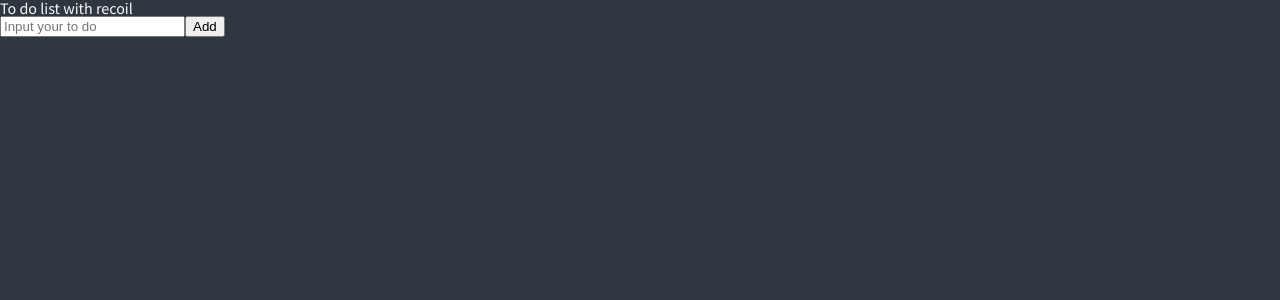
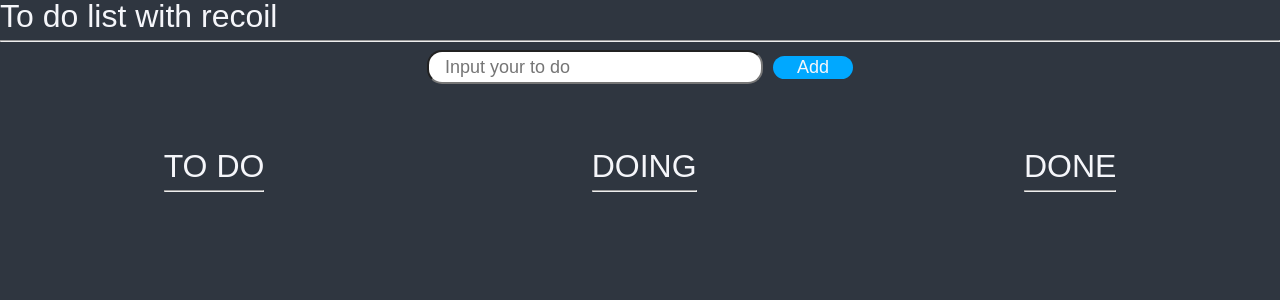
Before and after one commit to ezdar2743/To-do-list-recoil, a React (Create React App) app in the folder todo-recoil/: page / in a window 1280 px wide. Shown: the top 300 px of the page. Built offline with nearby package versions, Linux system fonts and the light colour scheme.

Commit message:
recoil selector and handle style form

```diff
--- a/todo-recoil/src/App.tsx
+++ b/todo-recoil/src/App.tsx
@@ -59,6 +59,9 @@ a{
 text-decoration: none;
 color:inherit;
 }
+h1{
+  font-size: 32px;
+}
 `;
 
 const App = () => {
--- a/todo-recoil/src/atoms.ts
+++ b/todo-recoil/src/atoms.ts
@@ -1,4 +1,4 @@
-import { atom } from 'recoil';
+import { atom, selector } from 'recoil';
 
 
 export interface IToDos{
@@ -7,3 +7,15 @@ export interface IToDos{
     id: number;
 }
 export const toDoState = atom<IToDos[]>({key:"toDoList", default:[]})
+
+export const toDoSelector = selector({
+    key: "toDoSelector",
+    get:({get})=>{
+        const toDos = get(toDoState);
+        return [
+            toDos.filter(toDo => toDo.category ==="TO_DO"),
+            toDos.filter(toDo => toDo.category ==="DOING"),
+            toDos.filter(toDo => toDo.category ==="DONE"),
+        ]
+    }
+})
--- a/todo-recoil/src/components/ToDo.tsx
+++ b/todo-recoil/src/components/ToDo.tsx
@@ -1,6 +1,22 @@
 import React from 'react';
 import { useSetRecoilState } from 'recoil';
+import styled from 'styled-components';
 import { IToDos, toDoState } from '../atoms';
+const Btn = styled.button`
+    font-size: 18px;
+    width: 80px;
+    border-radius: 15px;
+    margin-left: 10px;
+    background-color: ${props=>props.theme.accentColor};
+    color: ${props=>props.theme.textColor};
+    transition: 0.5 ease-in;
+    cursor: pointer;
+    border: none;
+    &:hover{
+        background-color: ${props=>props.theme.textColor};
+        color: ${props=>props.theme.accentColor};
+        transform: scale(1.1);
+    }`;
 const ToDo = ({text,category,id}:IToDos) => {
 
     const setToDos = useSetRecoilState(toDoState)
--- a/todo-recoil/src/components/ToDoForm.tsx
+++ b/todo-recoil/src/components/ToDoForm.tsx
@@ -1,7 +1,36 @@
-import React from 'react';
 import { useForm } from 'react-hook-form';
 import { useSetRecoilState } from 'recoil';
-import { IToDos, toDoState } from '../atoms';
+import styled from 'styled-components';
+import { toDoState } from '../atoms';
+
+const Header = styled.div`
+    height: 100px;
+    display: flex;
+    justify-content: center;
+`;
+const Input = styled.input`
+    width: 300px;
+    padding: 0 16px;
+    height: 30px;
+    border-radius: 15px;
+    font-size: 18px;
+`;
+const Btn = styled.button`
+    font-size: 18px;
+    width: 80px;
+    border-radius: 15px;
+    margin-left: 10px;
+    background-color: ${props=>props.theme.accentColor};
+    color: ${props=>props.theme.textColor};
+    transition: 0.5 ease-in;
+    cursor: pointer;
+    border: none;
+    &:hover{
+        background-color: ${props=>props.theme.textColor};
+        color: ${props=>props.theme.accentColor};
+        transform: scale(1.1);
+    }
+`;
 
 interface IForm{
     toDo: string
@@ -15,13 +44,15 @@ const ToDoForm = () => {
         setValue("toDo","")
     }
     return (
-        <form onSubmit={handleSubmit(onSubmit)}>
-                <input
-                placeholder='Input your to do'
-                {...register("toDo",{required:"Please Input your to do"} )}
-                />
-                <button>Add</button>
-            </form>
+        <Header>
+                <form onSubmit={handleSubmit(onSubmit)}>
+                    <Input
+                    placeholder='Input your to do'
+                    {...register("toDo",{required:"Please Input your to do"} )}
+                    />
+                    <Btn>Add</Btn>
+                </form>
+            </Header>
     );
 };
 
--- a/todo-recoil/src/components/ToDoList.tsx
+++ b/todo-recoil/src/components/ToDoList.tsx
@@ -1,22 +1,50 @@
 
 import {  useRecoilValue} from 'recoil';
-import {  toDoState } from '../atoms';
+import styled from 'styled-components';
+import {  toDoSelector } from '../atoms';
 import ToDo from './ToDo';
 import ToDoForm from './ToDoForm';
 
+const Container = styled.div`
+    display: flex;
+    justify-content: space-around;
 
+`;
+const Box = styled.div`
+    `;
 
 
 const ToDoList = () => {
-    const toDos = useRecoilValue(toDoState);
+    const [toDo,doing,done] = useRecoilValue(toDoSelector);
     return (
         <>
         <h1> To do list with recoil</h1>
+        <hr/>
 
             <ToDoForm/>
-            <ul>
-               {toDos.map(todo=> <ToDo {...todo}  key={todo.id}/>)}
-            </ul>
+            <Container>
+                <Box>
+                    <h1>TO DO</h1>
+                    <hr/>
+                    <ul>
+                    {toDo.map(todo=> <ToDo {...todo}  key={todo.id}/>)}
+                </ul>
+                </Box>
+                <Box>
+                <h1>DOING</h1>
+                <hr/>
+                <ul>
+                {doing.map(todo=> <ToDo {...todo}  key={todo.id}/>)}
+                </ul>
+                </Box>
+                <Box>
+                <h1>DONE</h1>
+                <hr/>
+                <ul>
+                {done.map(todo=> <ToDo {...todo}  key={todo.id}/>)}
+                </ul>
+                </Box>
+            </Container>
         </>
     );
 };
```
